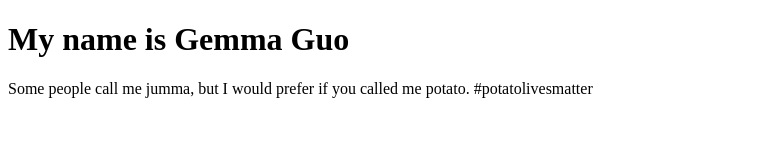
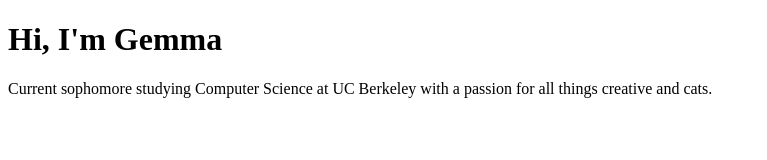
Before and after one commit to gemmaguo/gemmaguo, a plain HTML site: page index.html in a window 1280 px wide. Shown: the whole page, without its empty margins (0-767 px from the left). Drawn offline with Linux system fonts and the light colour scheme.

Commit message:
Update index.html

```diff
--- a/index.html
+++ b/index.html
@@ -1,5 +1,5 @@
 <!DOCTYPE HTML>
 <html>
-<h1> My name is Gemma Guo </h1>
-<p> Some people call me jumma, but I would prefer if you called me potato. #potatolivesmatter </p>
+<h1> Hi, I'm Gemma </h1>
+<p> Current sophomore studying Computer Science at UC Berkeley with a passion for all things creative and cats. </p>
 </html>
```
